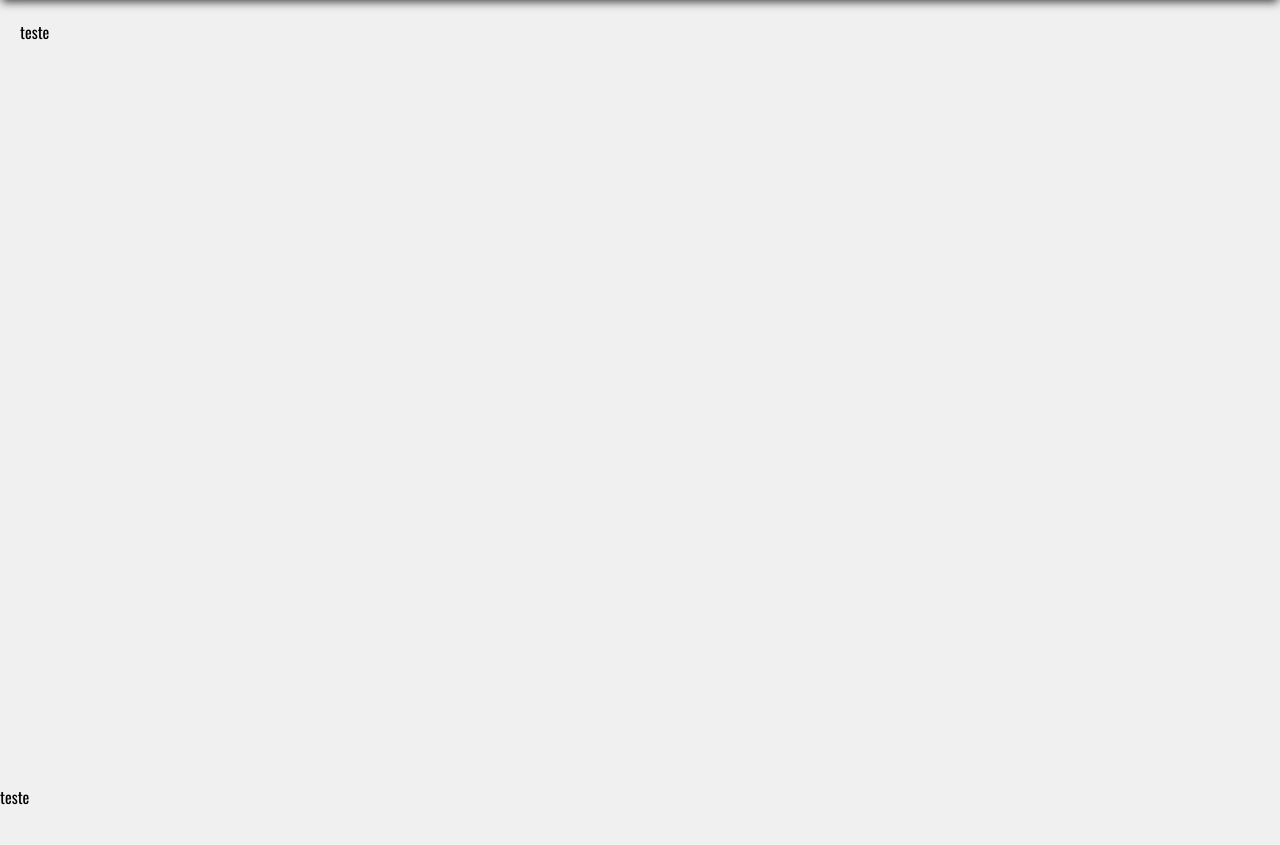
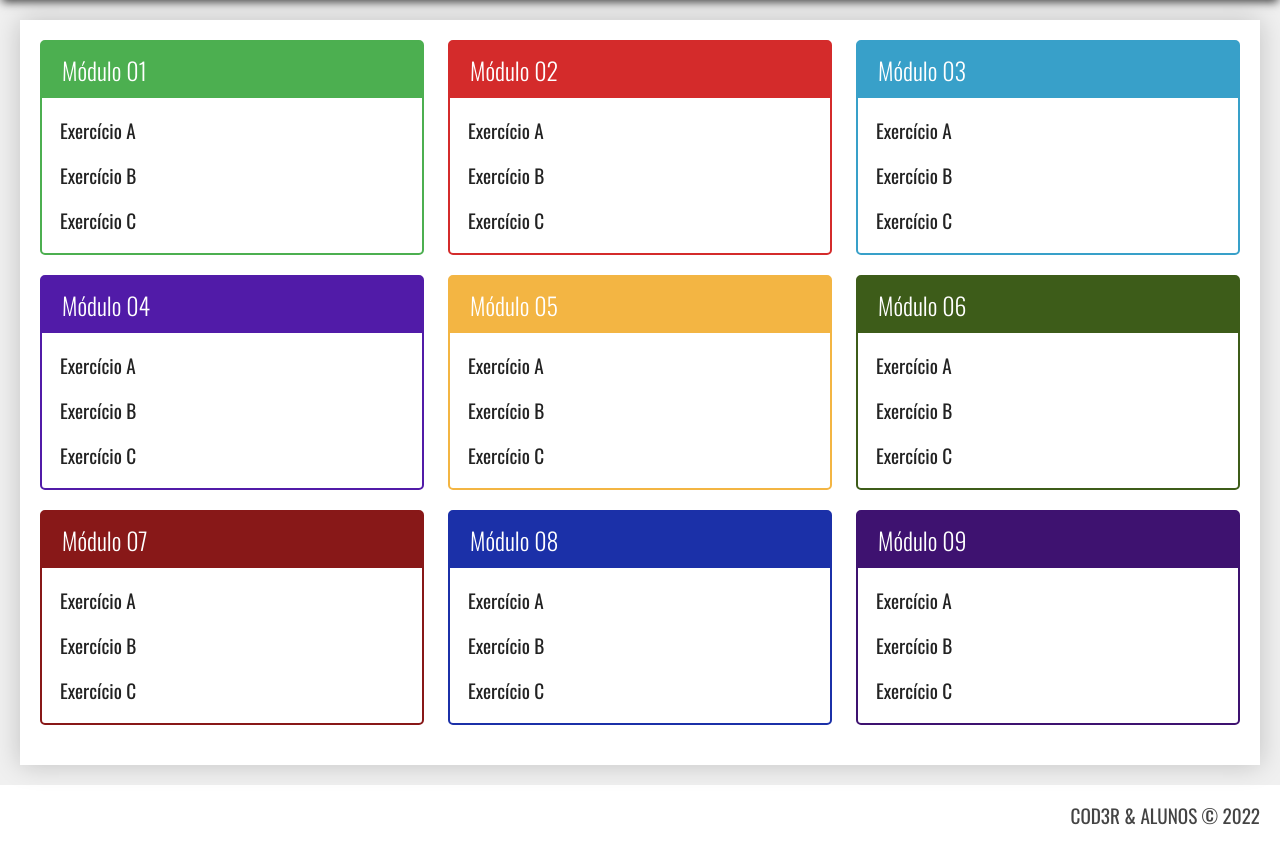
Before and after one commit to WmmyS/curso-php, a PHP site: page / in a window 1280 px wide. Shown: the part 120-965 px from the top of the page. Run offline with PHP 8.4, Linux system fonts and the light colour scheme.

Commit message:
feat: Ajuste nas definições dos módulos.

```diff
--- a/assets/css/style.css
+++ b/assets/css/style.css
@@ -47,7 +47,93 @@ body {
     padding: 20px;
 }
 
+.conteudo {
+    position: relative;
+    height: 100%;
+    overflow-y: auto;
+    background-color: #fff;
+    padding: 20px;
+    box-shadow: 0px 0px 25px 0px rgba(0, 0, 0, 0.2);
+    scroll-behavior: smooth;
+}
+
 .rodape {
     grid-area: rodape;
-    background-color: #f0f0f0;
+    background-color: #fff;
+    display: flex;
+    justify-content: flex-end;
+    align-items: center;
+    font-size: 1.2rem;
+    padding-right: 20px;
+    color: #444;
 }
+
+.modulos {
+    display: flex;
+    flex-wrap: wrap;
+    justify-content: space-between;
+}
+
+.modulo {
+    flex-basis: 32%;
+    margin-bottom: 20px;
+    border-radius: 5px;
+}
+
+.modulo > h3 {
+    margin: 0px;
+    color: #fff;
+    font-weight: 300;
+    font-size: 1.5rem;
+    padding: 10px 20px;
+    background-color: #1867c0;
+}
+
+.modulo > ul {
+    margin: 0px;
+    padding: 10px;
+    list-style: none;
+}
+
+.modulo > ul > li {
+    padding: 8px;
+    font-size: 1.2rem;
+    cursor: pointer;
+}
+
+.modulo > ul > li > a {
+    display: flex;
+    text-decoration: none;
+    color: #222;
+}
+
+.modulo > ul > li:hover {
+    background-color: #EEE;
+}
+
+.modulo.verde {border: 2px solid #4CAF50;}
+.modulo.verde >h3 {background-color:  #4CAF50;}
+
+.modulo.vermelho {border: 2px solid #d42b2b;}
+.modulo.vermelho >h3 {background-color:  #d42b2b;}
+
+.modulo.azul-claro {border: 2px solid #38a0c9;}
+.modulo.azul-claro >h3 {background-color:  #38a0c9;}
+
+.modulo.roxo {border: 2px solid #511ba8;}
+.modulo.roxo >h3 {background-color:  #511ba8;}
+
+.modulo.amarelo {border: 2px solid #f3b543;}
+.modulo.amarelo >h3 {background-color:  #f3b543;}
+
+.modulo.verde-escuro {border: 2px solid #3d5c19;}
+.modulo.verde-escuro >h3 {background-color:  #3d5c19;}
+
+.modulo.vermelho-escuro {border: 2px solid #881818;}
+.modulo.vermelho-escuro >h3 {background-color:  #881818;}
+
+.modulo.azul-escuro {border: 2px solid #1b30a8;}
+.modulo.azul-escuro >h3 {background-color:  #1b30a8;}
+
+.modulo.roxo-escuro {border: 2px solid #3e1270;}
+.modulo.roxo-escuro >h3 {background-color:  #3e1270;}
--- a/index.html
+++ b/index.html
@@ -13,7 +13,84 @@
         <h1>Curso PHP</h1>
         <h2>Índice dos Exercícios</h2>
     </header>
-    <main class="principal">teste</main>
-    <footer class="rodape">teste</footer>
+    <main class="principal">
+        <div class="conteudo">
+            <nav class="modulos">
+                <div class="modulo verde">
+                    <h3>Módulo 01</h3>
+                    <ul>
+                        <li><a href="#">Exercício A</a></li>
+                        <li><a href="#">Exercício B</a></li>
+                        <li><a href="#">Exercício C</a></li>
+                    </ul>
+                </div>
+                <div class="modulo vermelho">
+                    <h3>Módulo 02</h3>
+                    <ul>
+                        <li><a href="#">Exercício A</a></li>
+                        <li><a href="#">Exercício B</a></li>
+                        <li><a href="#">Exercício C</a></li>
+                    </ul>
+                </div>
+                <div class="modulo azul-claro">
+                    <h3>Módulo 03</h3>
+                    <ul>
+                        <li><a href="#">Exercício A</a></li>
+                        <li><a href="#">Exercício B</a></li>
+                        <li><a href="#">Exercício C</a></li>
+                    </ul>
+                </div>
+                <div class="modulo roxo">
+                    <h3>Módulo 04</h3>
+                    <ul>
+                        <li><a href="#">Exercício A</a></li>
+                        <li><a href="#">Exercício B</a></li>
+                        <li><a href="#">Exercício C</a></li>
+                    </ul>
+                </div>
+                <div class="modulo amarelo">
+                    <h3>Módulo 05</h3>
+                    <ul>
+                        <li><a href="#">Exercício A</a></li>
+                        <li><a href="#">Exercício B</a></li>
+                        <li><a href="#">Exercício C</a></li>
+                    </ul>
+                </div>
+                <div class="modulo verde-escuro">
+                    <h3>Módulo 06</h3>
+                    <ul>
+                        <li><a href="#">Exercício A</a></li>
+                        <li><a href="#">Exercício B</a></li>
+                        <li><a href="#">Exercício C</a></li>
+                    </ul>
+                </div>
+                <div class="modulo vermelho-escuro">
+                    <h3>Módulo 07</h3>
+                    <ul>
+                        <li><a href="#">Exercício A</a></li>
+                        <li><a href="#">Exercício B</a></li>
+                        <li><a href="#">Exercício C</a></li>
+                    </ul>
+                </div>
+                <div class="modulo azul-escuro">
+                    <h3>Módulo 08</h3>
+                    <ul>
+                        <li><a href="#">Exercício A</a></li>
+                        <li><a href="#">Exercício B</a></li>
+                        <li><a href="#">Exercício C</a></li>
+                    </ul>
+                </div>
+                <div class="modulo roxo-escuro">
+                    <h3>Módulo 09</h3>
+                    <ul>
+                        <li><a href="#">Exercício A</a></li>
+                        <li><a href="#">Exercício B</a></li>
+                        <li><a href="#">Exercício C</a></li>
+                    </ul>
+                </div>
+            </nav>
+        </div>
+    </main>
+    <footer class="rodape">COD3R & ALUNOS © 2022</footer>
 </body>
 </html>
```
